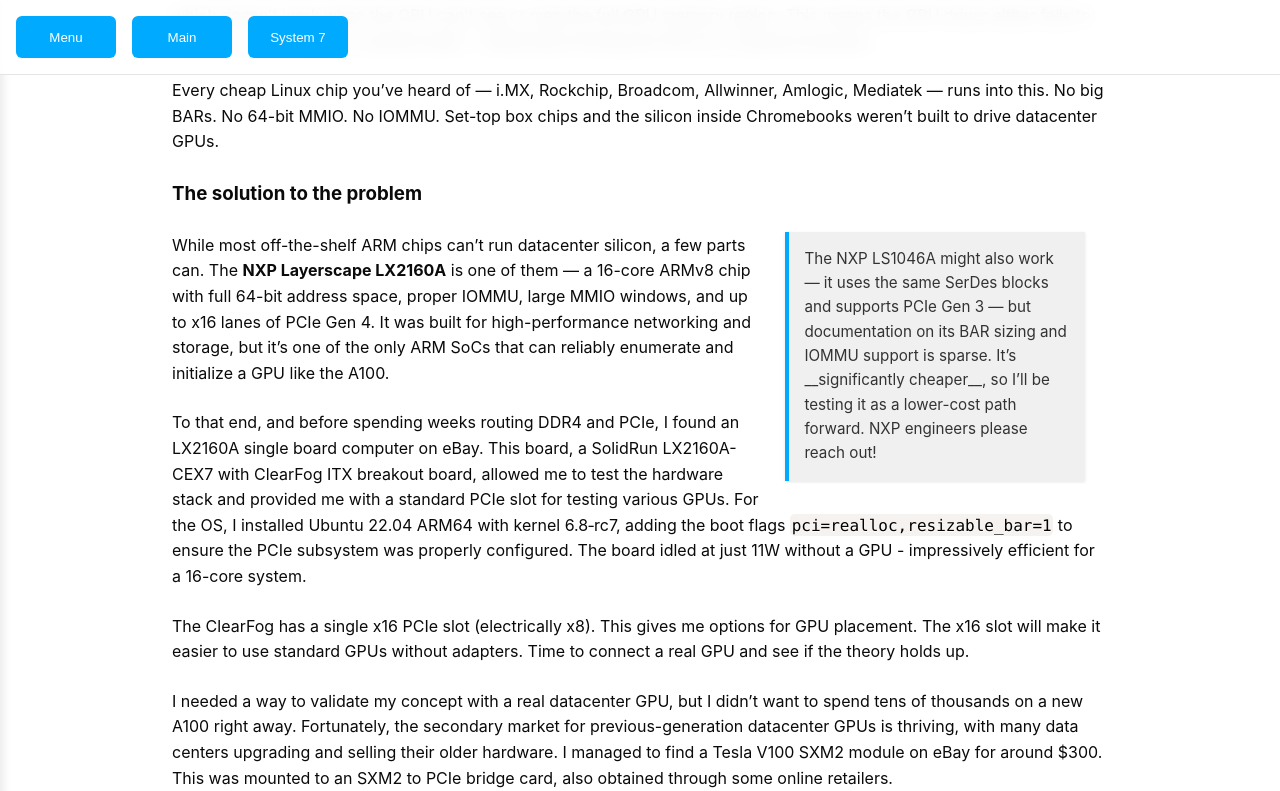
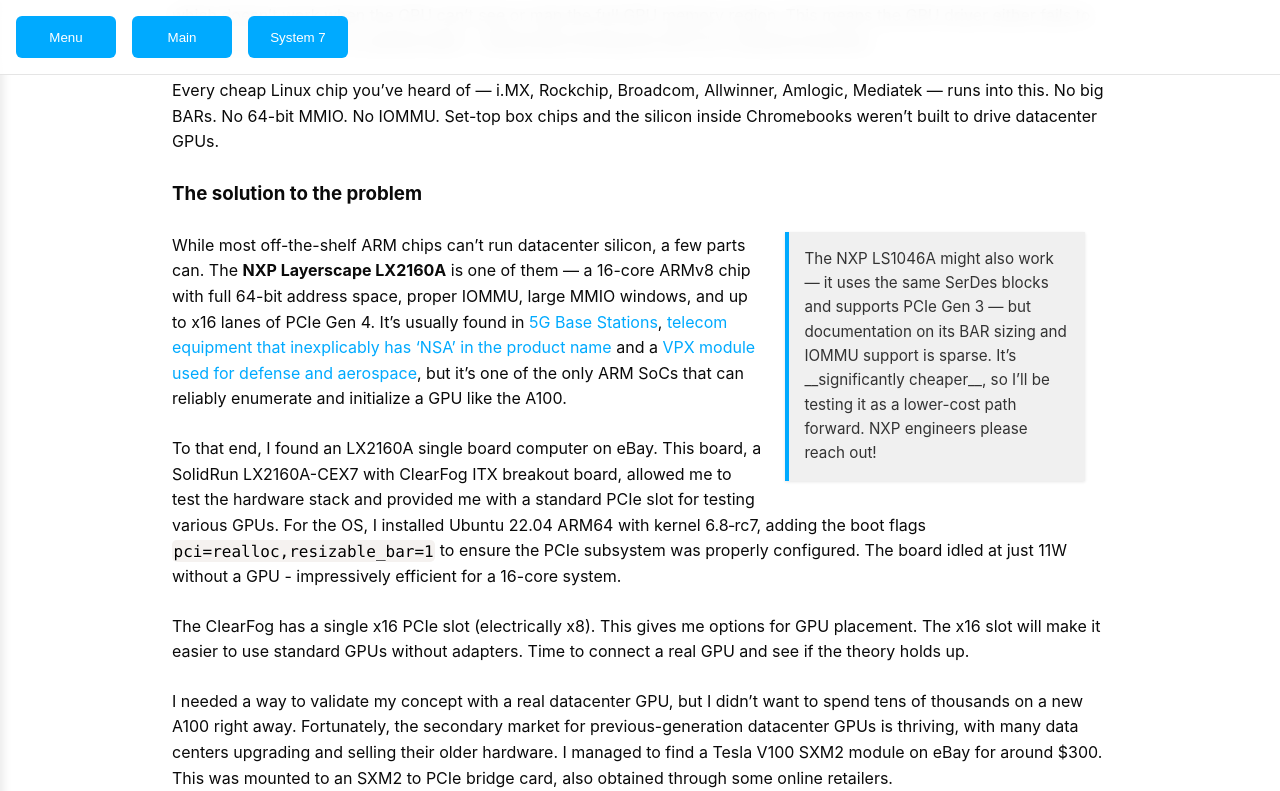
Before and after one commit to bbenchoff/bbenchoff.github.io, a Jekyll site: the page built from pages/EdgingAI.md, in a window 1280 px wide and 900 px high, scrolled down 1094 px, cut to the strip 0-791 px from the top of the window. Built offline with Jekyll 4.4.1, drawn with Linux system fonts in a browser that asks for light colours; nearby versions of some CDN libraries; our own code applies the rules of GitHub Pages for plain Markdown files; some of the changed text lies outside the part shown.

Commit message:
Update EdgingAI.md

```diff
--- a/pages/EdgingAI.md
+++ b/pages/EdgingAI.md
@@ -28,9 +28,9 @@
 
  <p class="callout-sidebar">The NXP LS1046A might also work — it uses the same SerDes blocks and supports PCIe Gen 3 — but documentation on its BAR sizing and IOMMU support is sparse. It’s __significantly cheaper__, so I’ll be testing it as a lower-cost path forward. NXP engineers please reach out!</p>
 
- While most off-the-shelf ARM chips can't run datacenter silicon, a few parts can. The **NXP Layerscape LX2160A** is one of them — a 16-core ARMv8 chip with full 64-bit address space, proper IOMMU, large MMIO windows, and up to x16 lanes of PCIe Gen 4. It was built for high-performance networking and storage, but it's one of the only ARM SoCs that can reliably enumerate and initialize a GPU like the A100.
+ While most off-the-shelf ARM chips can't run datacenter silicon, a few parts can. The **NXP Layerscape LX2160A** is one of them — a 16-core ARMv8 chip with full 64-bit address space, proper IOMMU, large MMIO windows, and up to x16 lanes of PCIe Gen 4. It's usually found in [5G Base Stations](https://www.sageran.com/products/4g5g-portfolio/unity-outdoor-integrated-base-station-2w.html), [telecom equipment that inexplicably has 'NSA' in the product name](https://www.nexcom.com/Products/network-and-communication-solutions/edge-cloud-solutions/sd-wan-appliance/sd-wan-appliance-nsa-6310) and a [VPX module used for defense and aerospace](https://www.curtisswrightds.com/products/computing/processors/3u-vpx/vpx3-1708-v3-1708), but it's one of the only ARM SoCs that can reliably enumerate and initialize a GPU like the A100.
 
-To that end, and before spending weeks routing DDR4 and PCIe, I found an LX2160A single board computer on eBay. This board, a SolidRun LX2160A-CEX7 with ClearFog ITX breakout board, allowed me to test the hardware stack and provided me with a standard PCIe slot for testing various GPUs. For the OS, I installed Ubuntu 22.04 ARM64 with kernel 6.8‑rc7, adding the boot flags `pci=realloc,resizable_bar=1` to ensure the PCIe subsystem was properly configured. The board idled at just 11W without a GPU - impressively efficient for a 16-core system.
+To that end, I found an LX2160A single board computer on eBay. This board, a SolidRun LX2160A-CEX7 with ClearFog ITX breakout board, allowed me to test the hardware stack and provided me with a standard PCIe slot for testing various GPUs. For the OS, I installed Ubuntu 22.04 ARM64 with kernel 6.8‑rc7, adding the boot flags `pci=realloc,resizable_bar=1` to ensure the PCIe subsystem was properly configured. The board idled at just 11W without a GPU - impressively efficient for a 16-core system.
 
 The ClearFog has a single x16 PCIe slot (electrically x8). This gives me options for GPU placement. The x16 slot will make it easier to use standard GPUs without adapters. Time to connect a real GPU and see if the theory holds up.
 
```
Also changed, not shown: other parts of pages/EdgingAI.md (+1 -1 lines).
